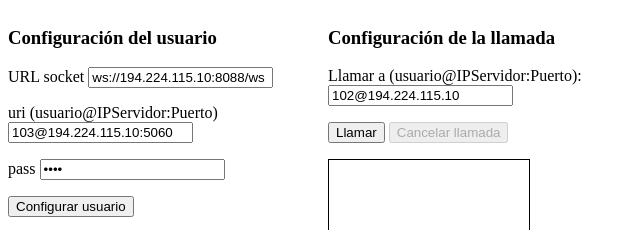
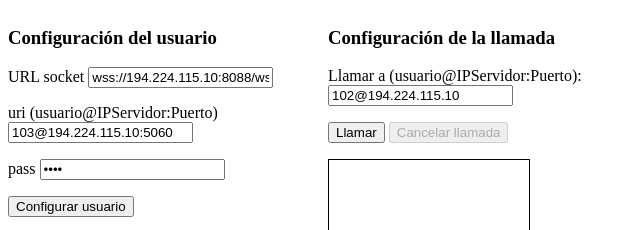
Before and after one commit to LMSGI-VJP/sip-webrtc-tele, a plain HTML site: page index.html in a window 1280 px wide. Shown: the top 230 px of the page, 0-640 px from the left. Drawn offline with Linux system fonts and the light colour scheme.

Commit message:
wss en lugar ws

```diff
--- a/index.html
+++ b/index.html
@@ -11,7 +11,7 @@
             <h3>Configuración del usuario</h3>
             <p>
                 <label>URL socket</label>
-              <input type="text" value="ws://194.224.115.10:8088/ws" id="socket">
+              <input type="text" value="wss://194.224.115.10:8088/ws" id="socket">
             </p>
             <p>
                 <label>uri (usuario@IPServidor:Puerto)</label>
```
